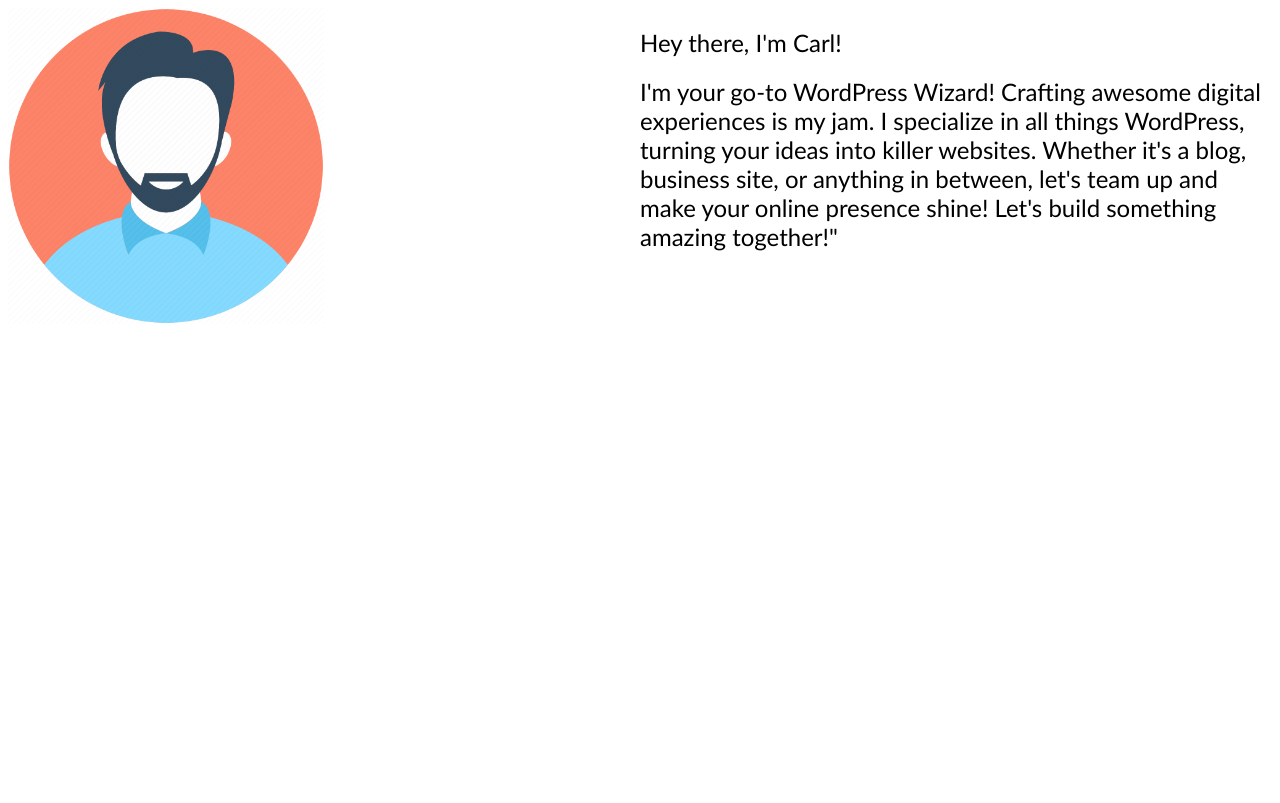
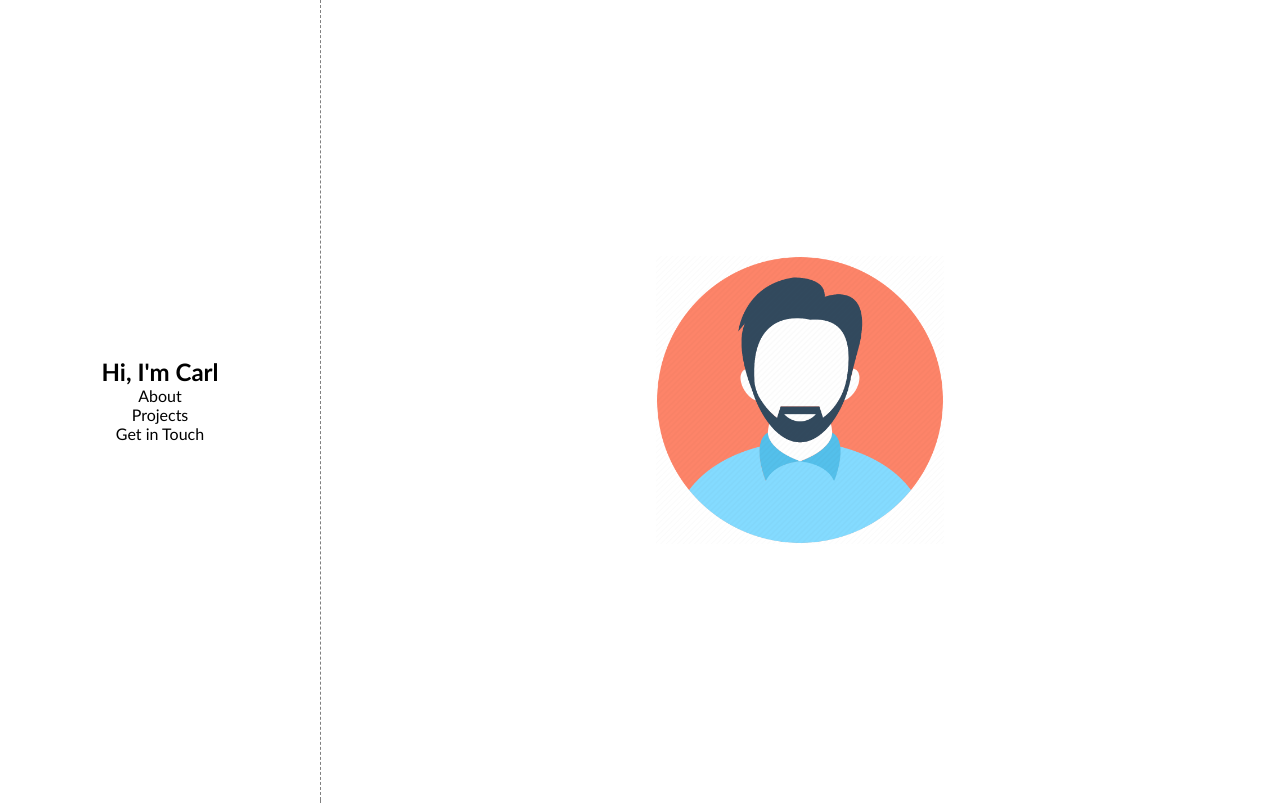
Before and after one commit to lxuxn/portfolio-v1, a plain HTML site: page index.html in a window 1280 px wide. Shown: the top 803 px of the page. Drawn offline with Linux system fonts and the light colour scheme.

Commit message:
change template

```diff
--- a/index.html
+++ b/index.html
@@ -7,13 +7,27 @@
     <title>portfolio</title>
 </head>
 <body>
-    <section class="homepage-container">
+    <section class="about-container">
         <div class="column-1">
+            <div>
+                <h1>Hi, I'm Carl</h1>
+                <nav>
+                    <ul>
+                        <li>About</li>
+                        <li>Projects</li>
+                        <li>Get in Touch</li>
+                    </ul>
+                </nav>
+            </div>
+        </div>
+        <div class="column-2">
             <img src="profile.png" alt="">
         </div>
+    </section>
+    <section class="projects-container">
+        <div class="column-1"></div>
         <div class="column-2">
-            <h1>Hey there, I'm Carl!</h1>
-            <h2>I'm your go-to WordPress Wizard! Crafting awesome digital experiences is my jam. I specialize in all things WordPress, turning your ideas into killer websites. Whether it's a blog, business site, or anything in between, let's team up and make your online presence shine! Let's build something amazing together!"</h2>
+            <img src="profile.png" alt="">
         </div>
     </section>
 </body>
--- a/styles.css
+++ b/styles.css
@@ -1,21 +1,51 @@
 *{
-    font-family: 'Gill Sans', 'Gill Sans MT', Calibri, 'Trebuchet MS', sans-serif;
+    font-family: 'JetBrains Mono', 'Gill Sans MT', Calibri, 'Trebuchet MS', sans-serif;
+    margin: 0;
 }
 
-.homepage-container {
+.about-container, .projects-container {
     width: 100%;
     display: flex;
+    flex-direction: row;
+    justify-content: center;
+    align-items: center;
+    height: 100vh;
+    padding: 0;
 }
 
-.column-1, .column-2 {
-    display: flexbox;
-    width: 50%;
+.column-1 {
+    height: 100vh;
+    width: 25%;
+    display: flex;
+    text-align: center;
+    align-items: center;
+    justify-content: center;
+    border-right: 1px dashed gray;
 }
 
-.column-1 img {
-    width: 50%;
+.column-2 {
+    display: flex;
+    width: 75%;
+    text-align: center;
+    align-items: center;
+    justify-content: center;
+    height: 100vh;
 }
 
-.column-2 h1, .column-2 h2 {
-    font-weight: 400;
+.column-2 img {
+    width: 30%;
 }
+
+.column-1 ul {
+    list-style: none;
+    padding: 0;
+}
+.about-container .column-1 {
+    position: fixed;
+    top: 0;
+    left: 0;
+    z-index: 999;
+}
+.about-container .column-2 {
+    margin-left: 25%;
+}
```
